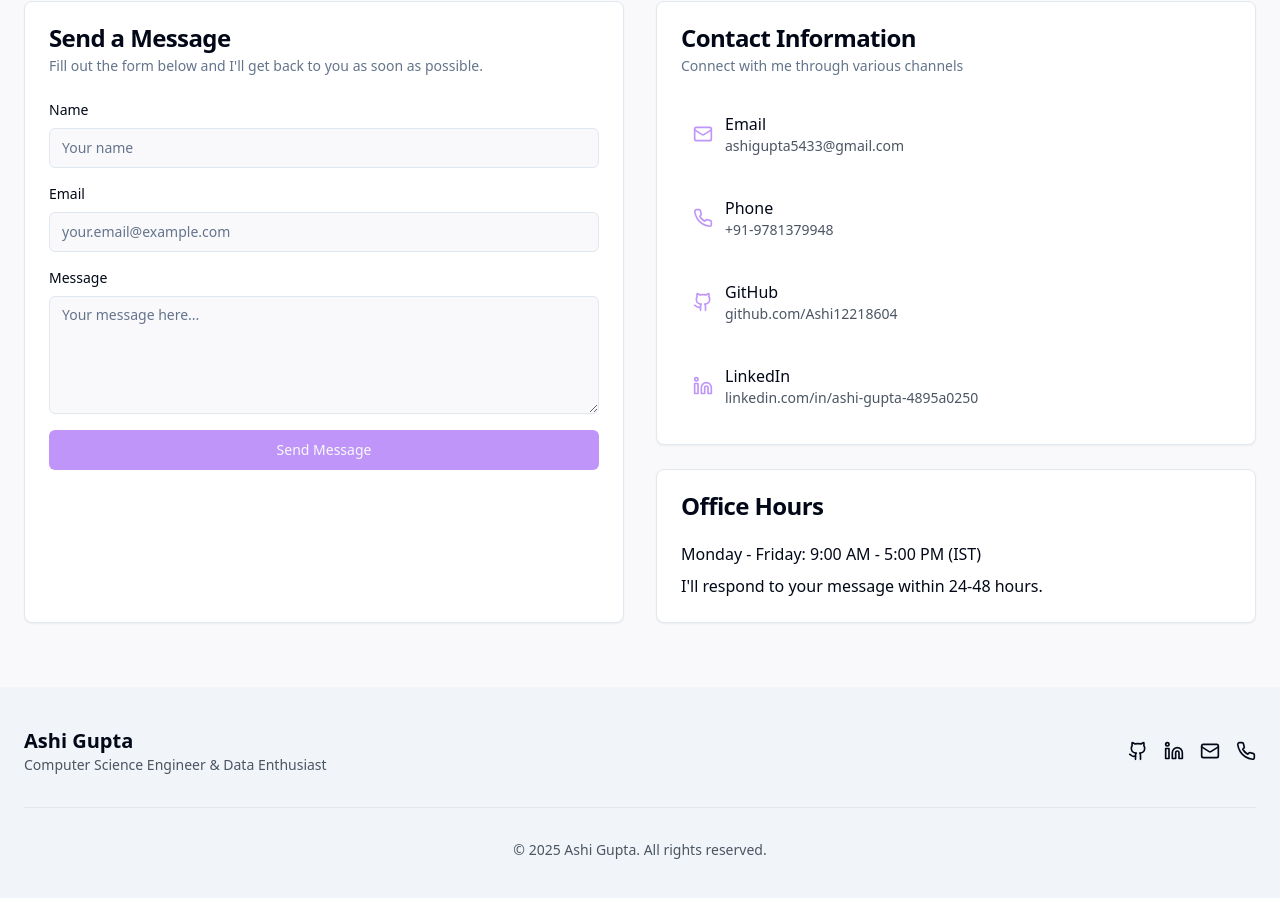
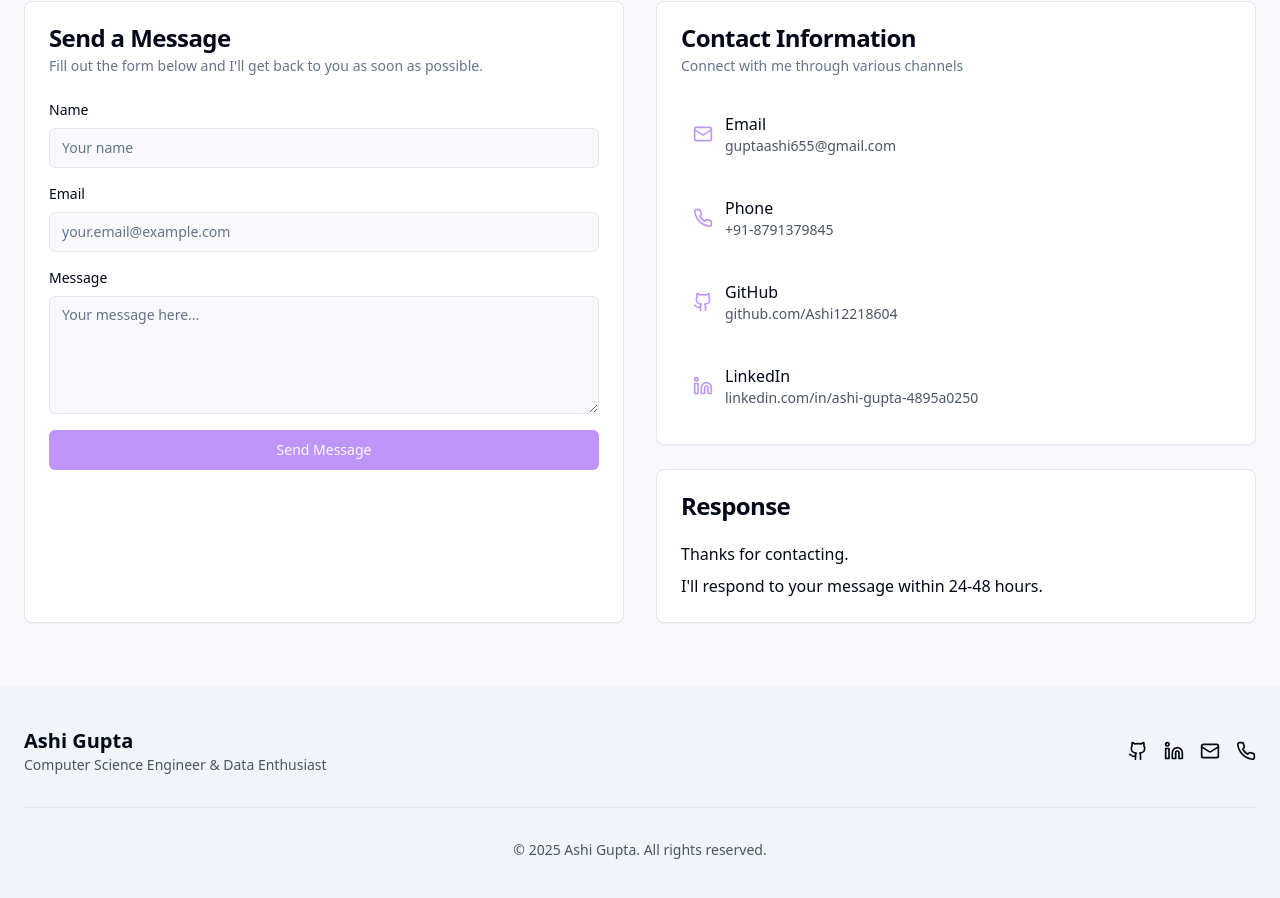
Before and after one commit to Ashi12218604/ashi-gupta-showcase-folio, a React (Vite) app: page / in a window 1280 px wide. Shown: the part 3836-4734 px from the top of the page. Built offline with nearby package versions, Linux system fonts and the light colour scheme.

Commit message:
Update Contact.tsx

```diff
--- a/src/components/Contact.tsx
+++ b/src/components/Contact.tsx
@@ -19,14 +19,14 @@ const Contact = () => {
     {
       icon: <Mail className="h-5 w-5 text-primary" />,
       title: "Email",
-      value: "ashigupta5433@gmail.com",
-      link: "mailto:ashigupta5433@gmail.com",
+      value: "guptaashi655@gmail.com",
+      link: "mailto:guptaashi655@gmail.com",
     },
     {
       icon: <Phone className="h-5 w-5 text-primary" />,
       title: "Phone",
-      value: "+91-9781379948",
-      link: "tel:+919781379948",
+      value: "+91-8791379845",
+      link: "tel:+8791379845",
     },
     {
       icon: <Github className="h-5 w-5 text-primary" />,
@@ -168,10 +168,10 @@ const Contact = () => {
 
             <Card>
               <CardHeader>
-                <CardTitle>Office Hours</CardTitle>
+                <CardTitle>Response</CardTitle>
               </CardHeader>
               <CardContent>
-                <p>Monday - Friday: 9:00 AM - 5:00 PM (IST)</p>
+                <p> Thanks for contacting.</p>
                 <p className="mt-2">I'll respond to your message within 24-48 hours.</p>
               </CardContent>
             </Card>
```
